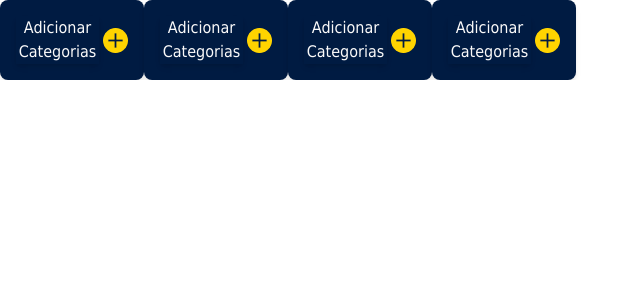
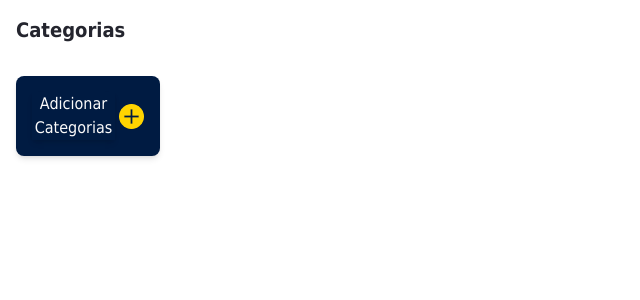
Before and after one commit to VINNE7/chefaofront, a React (Vite) app: page /menu in a window 1280 px wide. Shown: the top 300 px of the page, without its empty margins (0-640 px from the left). Built offline with nearby package versions, Linux system fonts and the light colour scheme.

Commit message:
Terminando o Carrossel e começando a aplicar a funcionalidade

```diff
--- a/package.json
+++ b/package.json
@@ -16,6 +16,7 @@
     "react-hook-form": "^7.33.1",
     "react-modal": "^3.15.1",
     "react-router-dom": "^6.3.0",
+    "react-touch-carousel": "^0.10.2",
     "styled-components": "^5.3.5"
   },
   "devDependencies": {
--- /dev/null
+++ b/src/components/AddCategory/index.tsx
@@ -0,0 +1,12 @@
+import Plus from "../../assets/icons/Vector.png"
+
+export default function AddCategory(){
+    return(
+        <>
+            <button className="bg-[#001B42] shadow-md flex w-36 rounded-lg p-4 gap-1 items-center object-cover ">
+                <span className="bg-[#001B42] shadow-md text-[#FAFAFA]">Adicionar Categorias </span>
+                <img className="" src={Plus} alt="" />
+            </button>
+        </>
+    )
+}
--- /dev/null
+++ b/src/components/ButtonCategory/index.tsx
@@ -0,0 +1,11 @@
+import AddCategory from "../AddCategory";
+import Category from "../Category";
+
+export default function ButtonCategory(){
+    return(
+        <div className="overflow-x-auto scroll-smooth flex p-4">
+            <AddCategory />
+            <Category />
+        </div>
+    )
+}
--- /dev/null
+++ b/src/components/Category/index.tsx
@@ -0,0 +1,6 @@
+export default function Category(){
+    return (
+        <>
+        </>
+    )
+}
--- /dev/null
+++ b/src/components/CategoryCarrossel/index.tsx
@@ -0,0 +1,12 @@
+import ButtonCategory from "../ButtonCategory"
+
+export default function CategoryCarrossel(){
+    return(
+        <>
+            <div className="text-[#24252E] text-xl font-bold p-4">
+                <h3>Categorias</h3>
+            </div>
+            <ButtonCategory />
+        </>
+    )
+}
--- a/src/components/SubcategoriesMenu/index.tsx
+++ /dev/null
@@ -1,6 +0,0 @@
-export default function SubCategories(){
-    return(
-        <>
-        </>
-    )
-}
--- a/src/pages/menu/index.tsx
+++ b/src/pages/menu/index.tsx
@@ -1,26 +1,12 @@
+import Category from "../../components/CategoryCarrossel";
 import Plus from "../../assets/icons/Vector.png"
+import CategoryCarrossel from "../../components/CategoryCarrossel";
 
 export default function MenuPage(){
     return(
         <>
-            <div className="overflow-x-auto scroll-smooth flex">
-                <button className="bg-[#001B42] shadow-md flex w-36 rounded-lg p-4 gap-1 items-center object-cover">
-                    <span className="bg-[#001B42] shadow-md text-[#FAFAFA]">Adicionar Categorias </span>
-                    <img className="" src={Plus} alt="" />
-                </button>
-                <button className="bg-[#001B42] shadow-md flex w-36 rounded-lg p-4 gap-1 items-center">
-                    <span className="bg-[#001B42] shadow-md text-[#FAFAFA]">Adicionar Categorias </span>
-                    <img className="" src={Plus} alt="" />
-                </button>
-                <button className="bg-[#001B42] shadow-md flex w-36 rounded-lg p-4 gap-1 items-center">
-                    <span className="bg-[#001B42] shadow-md text-[#FAFAFA]">Adicionar Categorias </span>
-                    <img className="" src={Plus} alt="" />
-                </button>
-                <button className="bg-[#001B42] shadow-md flex w-36 rounded-lg p-4 gap-1 items-center">
-                    <span className="bg-[#001B42] shadow-md text-[#FAFAFA]">Adicionar Categorias </span>
-                    <img className="" src={Plus} alt="" />
-                </button>
-            </div>
+            <CategoryCarrossel />
         </>
+
     )
 }
```
Also changed, not shown: 1 other file (tests, documents, lock files or other folders).
